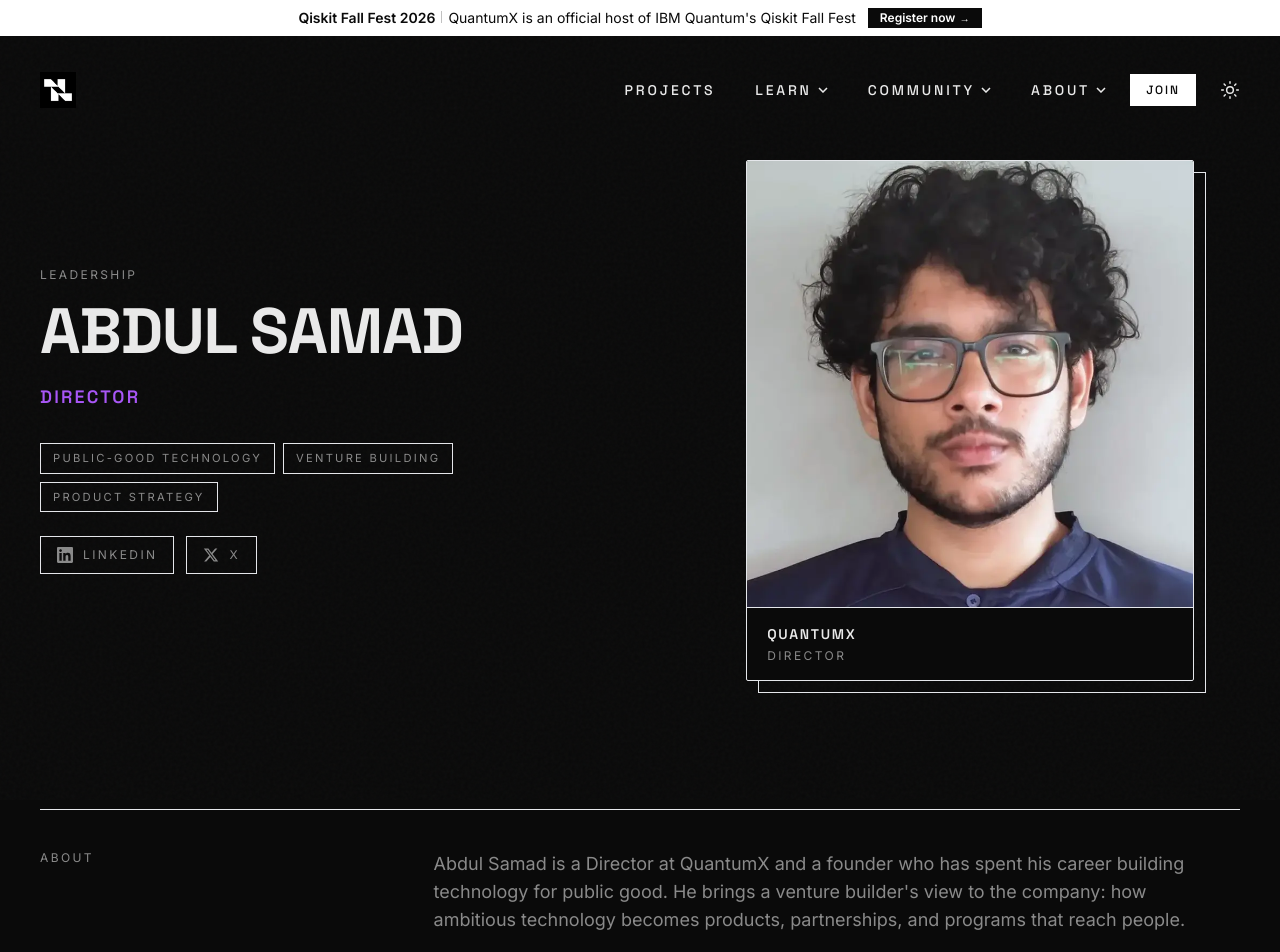
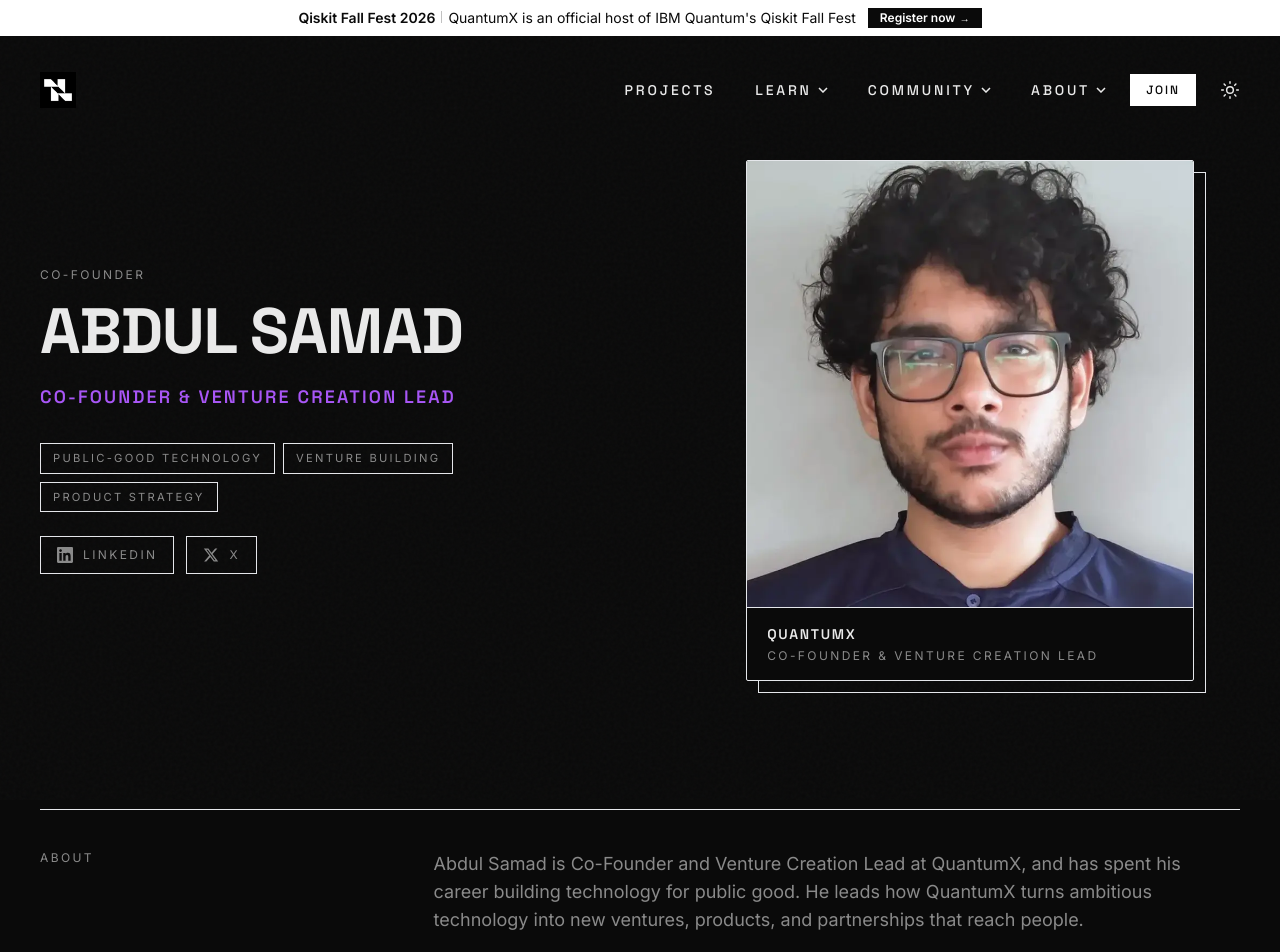
Before and after one commit to appetite-studio-team/quantumx.foundation, a Next.js app: page /founder/samad in a window 1280 px wide. Shown: the top 952 px of the page. Built offline with nearby package versions, Linux system fonts and the light colour scheme.

Commit message:
✏️ content(founders): make Samad Co-Founder & Venture Creation Lead
Update his title on the profile, leadership card, structured data, and speakers list.

```diff
--- a/content/founders.ts
+++ b/content/founders.ts
@@ -78,21 +78,21 @@
 export const samad: Founder = {
   slug: 'samad',
   name: 'Abdul Samad',
-  eyebrow: 'Leadership',
-  role: 'Director',
+  eyebrow: 'Co-Founder',
+  role: 'Co-Founder & Venture Creation Lead',
   linkedin: 'https://www.linkedin.com/in/4samad/',
   x: 'https://x.com/_4samad',
   photo: '/images/founder/samad.webp',
-  photoAlt: 'Abdul Samad, Director at QuantumX',
+  photoAlt: 'Abdul Samad, Co-Founder and Venture Creation Lead at QuantumX',
   bio: [
-    'Abdul Samad is a Director at QuantumX and a founder who has spent his career building technology for public good. He brings a venture builder\'s view to the company: how ambitious technology becomes products, partnerships, and programs that reach people.',
+    'Abdul Samad is Co-Founder and Venture Creation Lead at QuantumX, and has spent his career building technology for public good. He leads how QuantumX turns ambitious technology into new ventures, products, and partnerships that reach people.',
     'For years he has worked with governments, public-good organizations, and mission-driven teams to put AI, blockchain, and modern software to work for people, communities, and the planet.',
     'He has founded Givvest, co-founded Ente Ward, and is building AIM States, each an attempt to use technology to change how communities organize, give, and govern.',
     'He describes himself as a social activist and a tech optimist, and that pairing drives his work at QuantumX: frontier technology is only worth building if it ends up serving the public.',
   ],
   focusAreas: ['Public-Good Technology', 'Venture Building', 'Product Strategy'],
   metaDescription:
-    'Abdul Samad is a Director at QuantumX and a founder building technology for public good across AI, blockchain, and digital infrastructure.',
+    'Abdul Samad is Co-Founder and Venture Creation Lead at QuantumX, building technology for public good across AI, blockchain, and digital infrastructure.',
   contactBlurb:
     'Partnerships, public-sector collaborations, and conversations about building technology for public good are all welcome. Write in and it lands on the right desk.',
 };
--- a/content/speakers.json
+++ b/content/speakers.json
@@ -35,7 +35,7 @@
     },
     {
       "name": "Abdul Samad",
-      "title": "Founder, Appetite",
+      "title": "Co-Founder & Venture Creation Lead, QuantumX Foundation",
       "photo": "/images/speakers/abdul-samad.webp"
     },
     {
```
